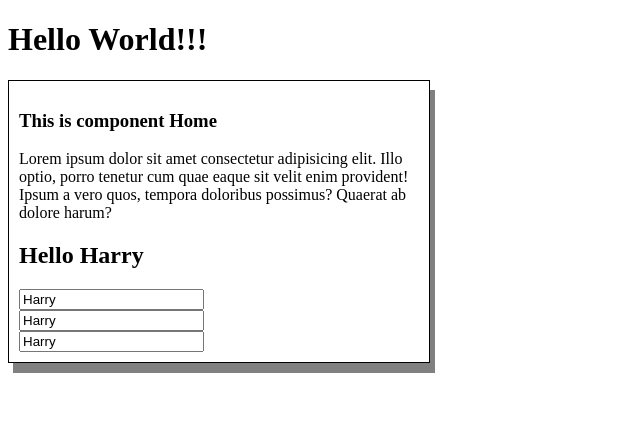
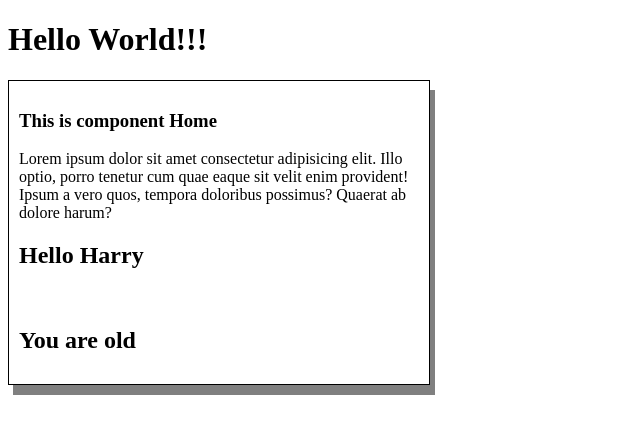
Before and after one commit to quanghuy215/DemoAngular_Github, an Angular app: page / in a window 1280 px wide. Shown: the top 434 px of the page, without its empty margins (0-640 px from the left). Built offline with nearby package versions, Linux system fonts and the light colour scheme.

Commit message:
test *ngif

```diff
--- a/src/app/home/home.component.html
+++ b/src/app/home/home.component.html
@@ -3,9 +3,7 @@
   <p>Lorem ipsum dolor sit amet consectetur adipisicing elit. Illo optio, porro tenetur cum quae eaque sit velit enim
     provident! Ipsum a vero quos, tempora doloribus possimus? Quaerat ab dolore harum?</p>
   <h2>Hello {{name}} </h2>
-  <input value="{{name}}" />
   <br />
-  <input [value]="name" title="this is {{name}}" />
-  <br />
-  <input [value]="name" [title]="'this is' + name" />
+  <h2 *ngIf="age <= 18">You are young</h2>
+  <h2 *ngIf="age > 18">You are old</h2>
 </div>
--- a/src/app/home/home.component.ts
+++ b/src/app/home/home.component.ts
@@ -7,6 +7,7 @@ import { Component, OnInit } from '@angular/core';
 })
 export class HomeComponent implements OnInit {
   public name = `Harry`;
+  public age = 25
 
   constructor() { }
 
```
